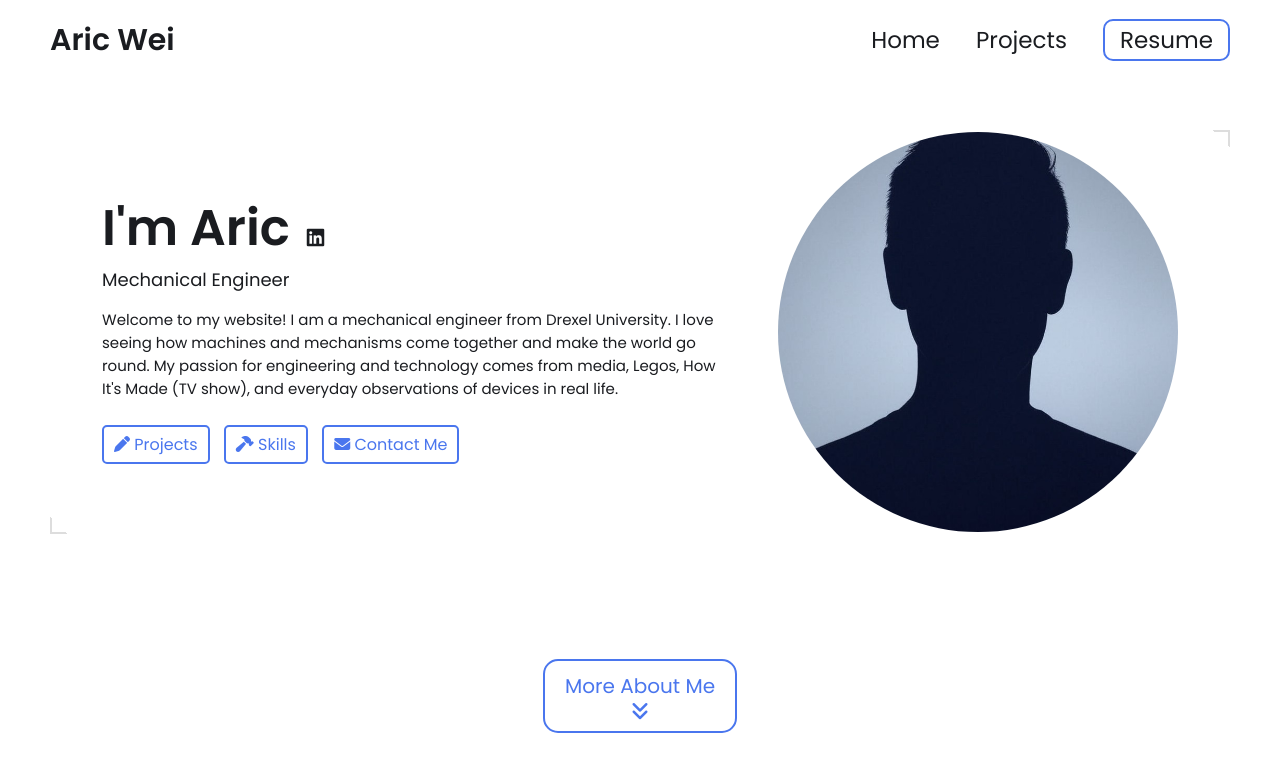
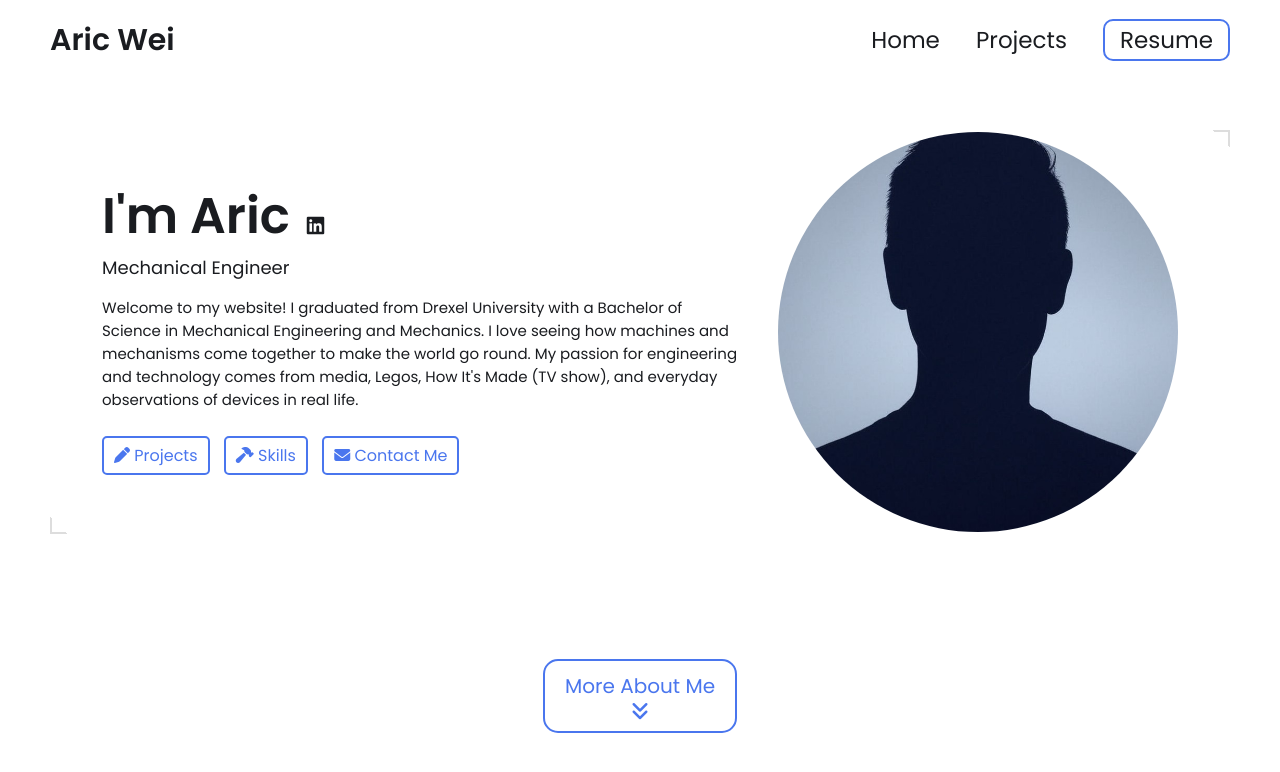
Before and after one commit to aricwei/aricwei.github.io, a Jekyll site: the page built from index.html, in a window 1280 px wide and 900 px high. Shown: the top 772 px of the window. Built offline with Jekyll 4.4.1, drawn with Linux system fonts in a browser that asks for light colours.

Commit message:
Update _config.yml

```diff
--- a/_config.yml
+++ b/_config.yml
@@ -15,8 +15,8 @@ title: Aric Wei's Portfolio # This is what shows up in the tab of the browser
 name: Aric Wei
 headline: Mechanical Engineer
 description: >- # dont remove this line. this will ignore all new lines until the next section
-  Welcome to my website! I am a mechanical engineer from Drexel University. I love seeing how
-  machines and mechanisms come together and make the world go round. My passion for engineering
+  Welcome to my website! I graduated from Drexel University with a Bachelor of Science in Mechanical Engineering and Mechanics. I love seeing how
+  machines and mechanisms come together to make the world go round. My passion for engineering
   and technology comes from media, Legos, How It's Made (TV show), and everyday observations of devices in real life.
 
 # Place your profile image in /assets/images/profile-image/folder and edit the file name
```
